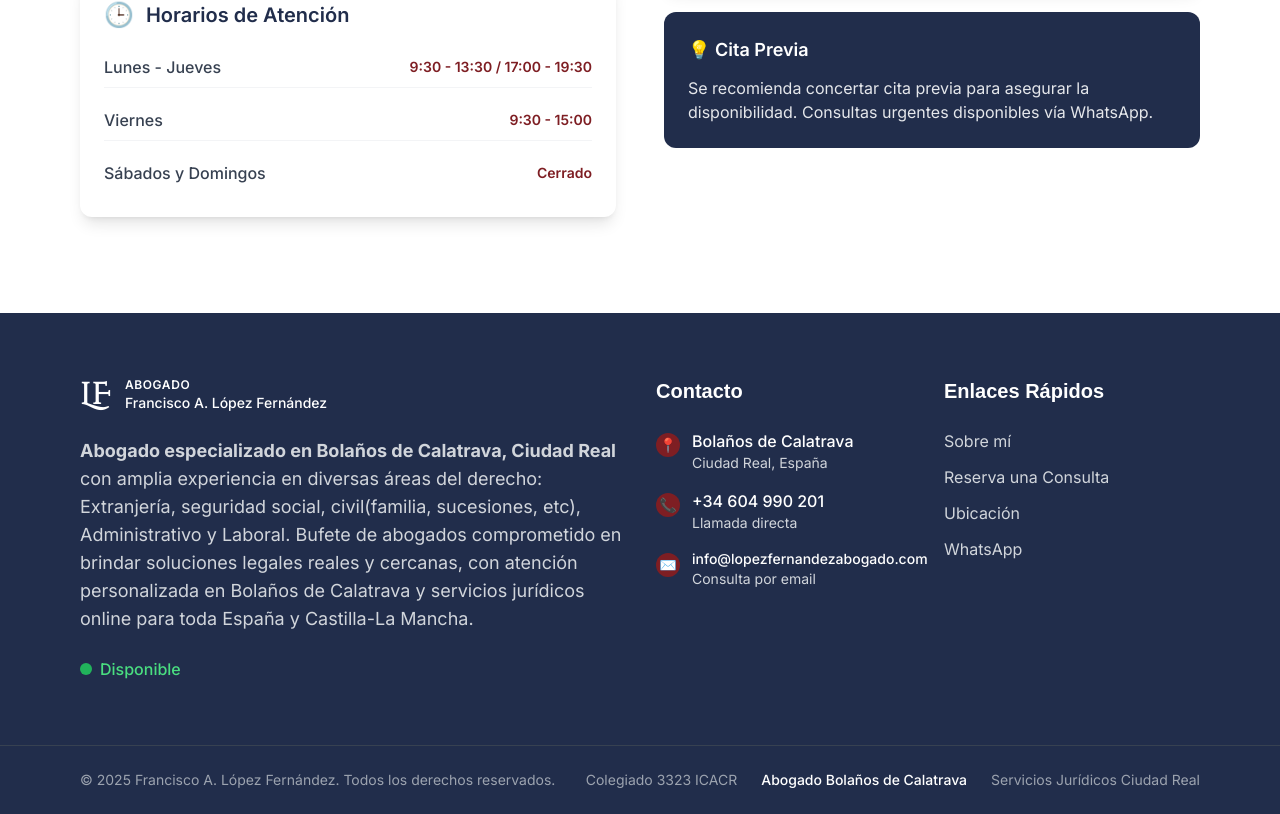
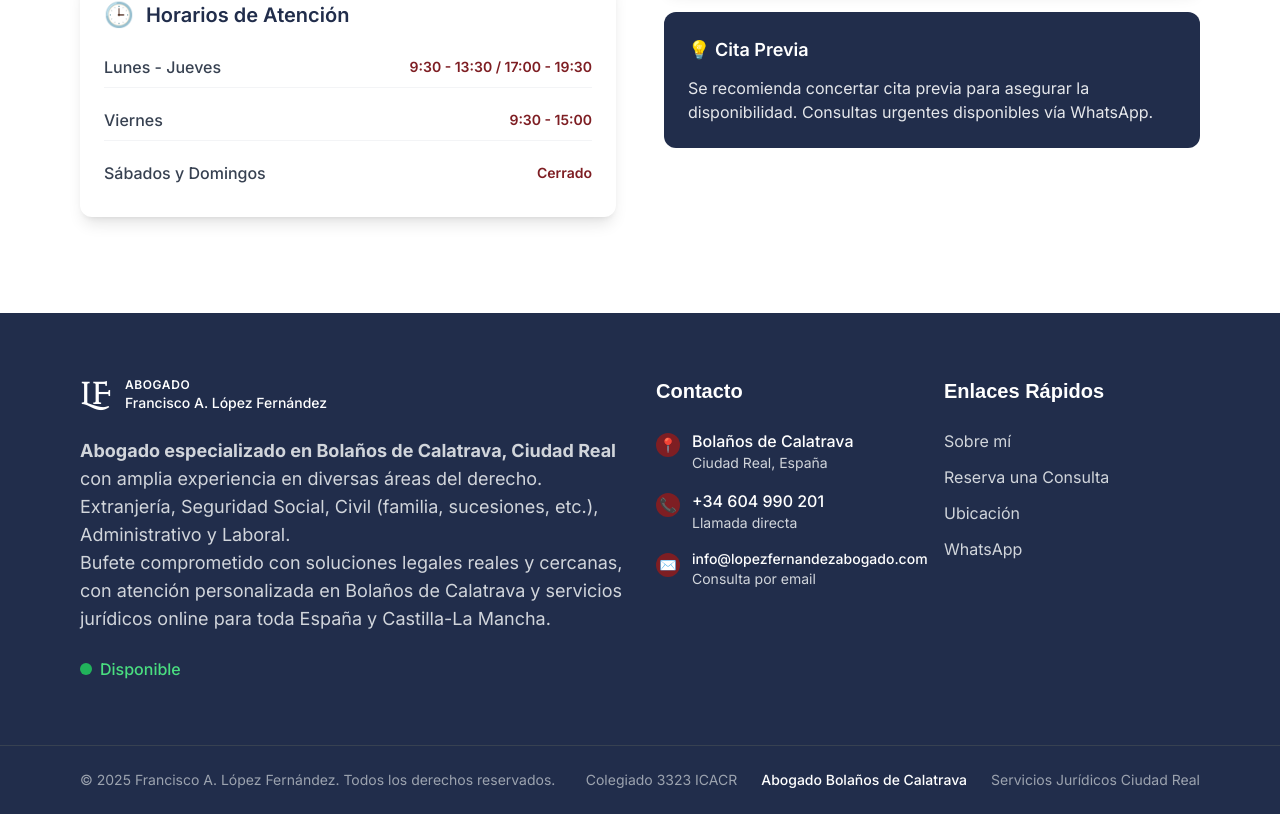
Before and after one commit to AlejandroRuiz99/franlopezweb, a Next.js app: page / in a window 1280 px wide. Shown: the part 3438-4252 px from the top of the page. Built offline with nearby package versions, Linux system fonts and the light colour scheme; a web font is replaced by a local one.

Commit message:
fixx format

```diff
--- a/app/components/About.tsx
+++ b/app/components/About.tsx
@@ -38,8 +38,10 @@ export default function About() {
           >
             Como <strong>abogado colegiado en Bolaños de Calatrava, Ciudad Real</strong>, ofrezco asesoramiento y defensa legal especializada en distintas áreas del derecho.
             <br className="hidden md:block" />
+            <br className="sm:hidden" />
             Atiendo tanto en mi despacho de Bolaños de Calatrava como mediante consulta online para toda Castilla-La Mancha y España. Con un trato cercano, claro y totalmente orientado a tus necesidades.
             <br className="hidden md:block" />
+            <br className="sm:hidden" />
             Tu problema legal es único, y mi objetivo es darte la mejor solución jurídica posible.
           </motion.p>
 
--- a/app/components/Footer.tsx
+++ b/app/components/Footer.tsx
@@ -31,10 +31,13 @@ export default function Footer() {
               </div>
             </div>
             <p className="text-gray-300 mb-6 text-base md:text-lg leading-relaxed">
-              <strong>Abogado especializado en Bolaños de Calatrava, Ciudad Real</strong> con amplia experiencia en diversas áreas del derecho:
-              Extranjería, seguridad social, civil(familia, sucesiones, etc), Administrativo y Laboral. Bufete de abogados comprometido en brindar
-              soluciones legales reales y cercanas, con atención personalizada en Bolaños de Calatrava
-              y servicios jurídicos online para toda España y Castilla-La Mancha.
+              <strong>Abogado especializado en Bolaños de Calatrava, Ciudad Real</strong> con amplia experiencia en diversas áreas del derecho.
+              <br className="hidden md:block" />
+              <br className="sm:hidden" />
+              Extranjería, Seguridad Social, Civil (familia, sucesiones, etc.), Administrativo y Laboral.
+              <br className="hidden md:block" />
+              <br className="sm:hidden" />
+              Bufete comprometido con soluciones legales reales y cercanas, con atención personalizada en Bolaños de Calatrava y servicios jurídicos online para toda España y Castilla-La Mancha.
             </p>
             <div className="flex items-center space-x-4">
               <div className="flex items-center space-x-2">
--- a/app/components/Hero.tsx
+++ b/app/components/Hero.tsx
@@ -27,10 +27,13 @@ export default function Hero() {
             <p className="text-base sm:text-lg md:text-xl text-gray-600 mb-6 md:mb-8 max-w-2xl mx-auto lg:mx-0 leading-relaxed">
               <strong>Abogado especializado en Bolaños de Calatrava, Ciudad Real</strong>.
               <br className="hidden md:block" />
+              <br className="sm:hidden" />
               Servicios profesionales jurídicos en distintas áreas del derecho como en Extranjería, Seguridad Social, Civil (familia, sucesiones, etc.), Administrativo y Laboral.
               <br className="hidden md:block" />
+              <br className="sm:hidden" />
               Consulta presencial en Bolaños de Calatrava y online para toda España.
               <br className="hidden md:block" />
+              <br className="sm:hidden" />
               Compromiso, cercanía y soluciones reales para tus necesidades legales.
             </p>
 
```
